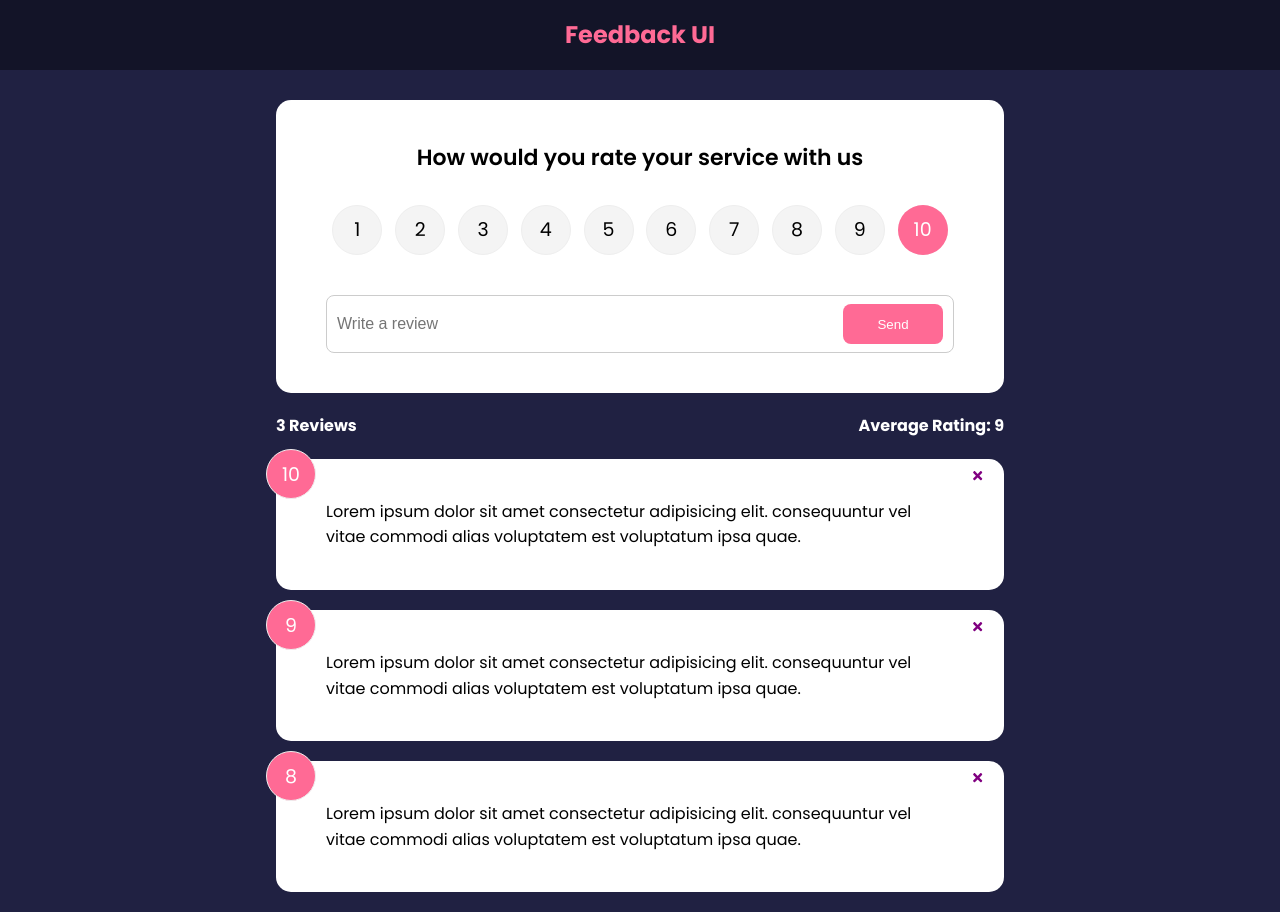
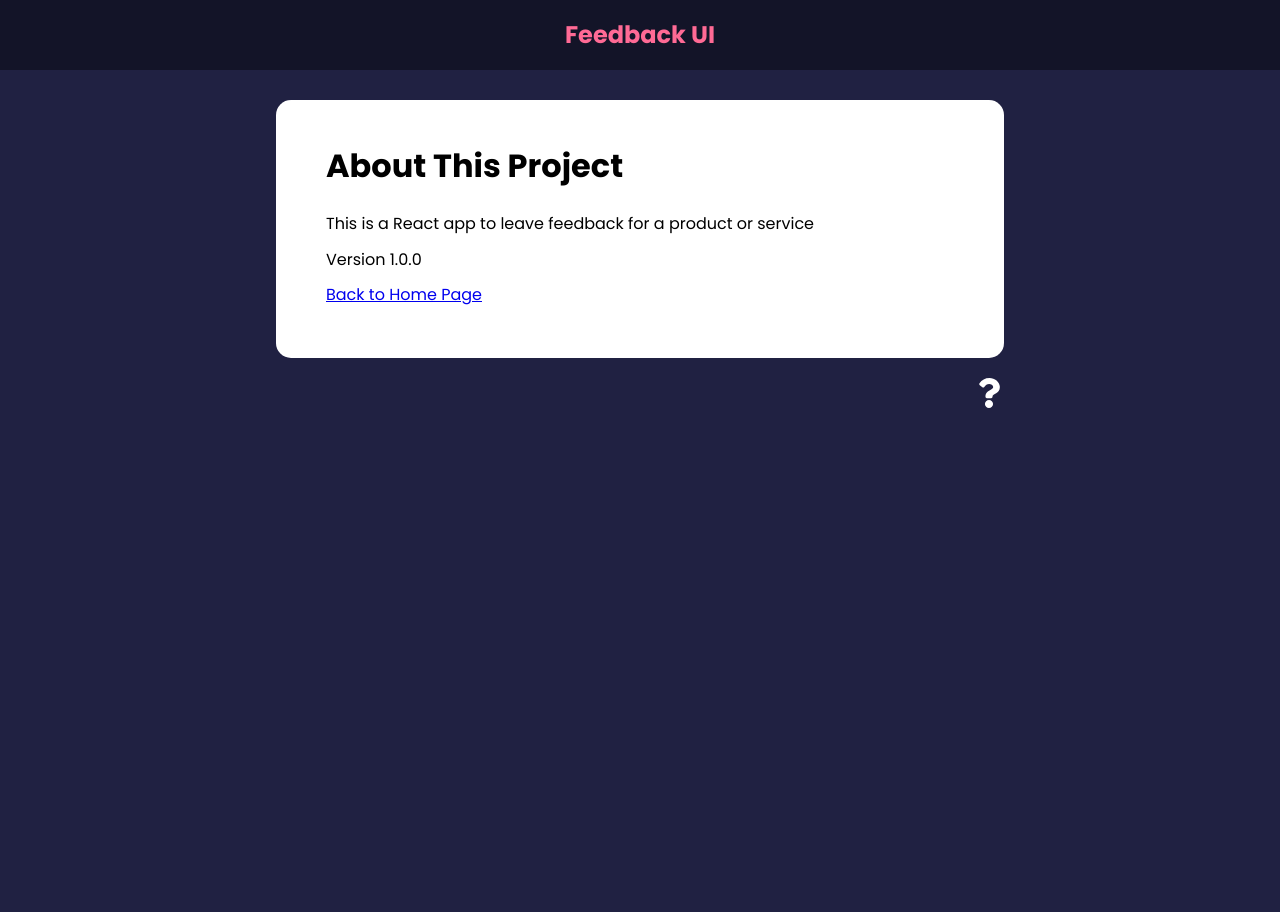
Before and after one commit to VaiDik-cyber/feedback, a React (Create React App) app: page /about in a window 1280 px wide. After the commit the page ends 800 px from the top, so only its background shows below. Built offline with nearby package versions, Linux system fonts and the light colour scheme; the HTML template or start-up script is replaced by a standard one.

Commit message:
Router,createContext and about page added

```diff
--- a/package.json
+++ b/package.json
@@ -6,9 +6,12 @@
     "@testing-library/jest-dom": "^5.16.5",
     "@testing-library/react": "^13.4.0",
     "@testing-library/user-event": "^13.5.0",
+    "framer-motion": "^10.16.4",
     "react": "^18.2.0",
     "react-dom": "^18.2.0",
     "react-icons": "^4.10.1",
+    "react-router": "^6.20.0",
+    "react-router-dom": "^6.15.0",
     "react-scripts": "5.0.1",
     "uuid": "^9.0.0",
     "web-vitals": "^2.1.4"
--- a/src/App.js
+++ b/src/App.js
@@ -1,10 +1,14 @@
 import { v4 as uuidv4 } from "uuid";
 import { useState } from "react";
+import {FeedbackProvider} from './context/FeedbackContext'
 import Header from "./components/Header";
 import FeedbackData from "./data/FeedbackData";
 import FeedbackList from "./components/FeedbackList";
 import FeedbackStats from "./components/FeedbackStats";
 import FeedbackForm from "./components/FeedbackForm";
+import AboutPages from "./Pages/AboutPages";
+import { BrowserRouter as Router, Route,Routes } from "react-router-dom";
+import AboutIconLink from "./components/AboutIconLink";
 
 function App() {
   const [feedback, setFeedback] = useState(FeedbackData);
@@ -12,7 +16,13 @@ function App() {
   const deleteFeedback = (id) => {
     // console.log("APP", id);
     if (window.confirm("Are You sure you want to Delete Feedback?")) {
-      setFeedback(feedback.filter((item) => item.id !== id));
+      setFeedback(
+        feedback.filter((item) => {
+          console.log(item.id);
+          // console.log(id);
+          return item.id !== id;
+        })
+      );
     }
   };
 
@@ -21,15 +31,26 @@ function App() {
     setFeedback([newFeedback, ...feedback]);
   };
   return (
-    <>
+    <FeedbackProvider>
+    <Router>
       <Header></Header>
 
       <div className="container">
-        <FeedbackForm handleAdd={addFeedback} />
+      <Routes>
+        <Route exact path="/" element={<>
+          <FeedbackForm handleAdd={addFeedback} />
         <FeedbackStats feedback={feedback}></FeedbackStats>
         <FeedbackList feedback={feedback} deleteClick={deleteFeedback} />
+        </>}/>
+
+        {/* <Route path="/about" Component={AboutPages}/> */}
+
+        <Route path="/about" element={<AboutPages/>}/>
+        </Routes>
+        <AboutIconLink/>
       </div>
-    </>
+    </Router>
+    </FeedbackProvider>
   );
 }
 
--- /dev/null
+++ b/src/Pages/AboutPages.jsx
@@ -0,0 +1,22 @@
+import React from 'react'
+import Card from '../components/shared/Card';
+import {Link} from 'react-router-dom';
+
+
+const AboutPages = () => {
+  return (
+    <Card>
+        <div className="about">
+            <h1>About This Project</h1>
+            <p>This is a React app to leave feedback for a product or service</p>
+            <p>Version 1.0.0</p>
+            <p>
+
+                <Link to="/" >Back to Home Page</Link>
+            </p>
+        </div>
+    </Card>
+  )
+}
+
+export default AboutPages
--- /dev/null
+++ b/src/components/AboutIconLink.jsx
@@ -0,0 +1,16 @@
+import React from 'react';
+import { FaQuestion } from 'react-icons/fa';
+import {Link} from 'react-router-dom';
+
+const AboutIconLink = () => {
+  return (
+    <div className='about-link'>
+        <Link to='/about'>
+        <FaQuestion size={30}/>
+        </Link>
+
+    </div>
+  )
+}
+
+export default AboutIconLink
--- a/src/components/FeedbackItems.jsx
+++ b/src/components/FeedbackItems.jsx
@@ -3,15 +3,13 @@ import PropTypes from "prop-types";
 import Card from "./shared/Card";
 
 function FeedbackItems({ item, deleteClick }) {
+  const handleClick = () => {
+    deleteClick(item.id);
+  };
   return (
-    <Card
-      children={item}
-      handleClick={() => {
-        deleteClick(item.id);
-      }}
-    >
+    <Card children={item}>
       <div className="num-display">{item.rating}</div>
-      <button onClick={deleteClick} className="close">
+      <button onClick={handleClick} className="close">
         <FaTimes color="purple"></FaTimes>
       </button>
       <div className="text-display">{item.text}</div>
--- a/src/components/FeedbackList.jsx
+++ b/src/components/FeedbackList.jsx
@@ -1,3 +1,4 @@
+import { motion, AnimatePresence } from "framer-motion";
 import PropTypes from "prop-types";
 import React from "react";
 import FeedbackItems from "./FeedbackItems";
@@ -10,11 +11,31 @@ const FeedbackList = ({ feedback, deleteClick }) => {
 
   return (
     <div className="feedback-list">
-      {feedback.map((item) => (
-        <FeedbackItems key={item.id} item={item} deleteClick={deleteClick} />
-      ))}
+      <AnimatePresence>
+        {feedback.map((item) => (
+          <motion.div
+            key={item.id}
+            initial={{ opacity: 0 }}
+            animate={{ opacity: 1 }}
+            exit={{ opacity: 0 }}
+          >
+            <FeedbackItems
+              key={item.id}
+              item={item}
+              deleteClick={deleteClick}
+            />
+          </motion.div>
+        ))}
+      </AnimatePresence>
     </div>
   );
+  // return (
+  //   <div className="feedback-list">
+  //     {feedback.map((item) => (
+  //       <FeedbackItems key={item.id} item={item} deleteClick={deleteClick} />
+  //     ))}
+  //   </div>
+  // );
 };
 FeedbackList.prototype = {
   feedback: PropTypes.arrayOf(
--- a/src/components/shared/Card.jsx
+++ b/src/components/shared/Card.jsx
@@ -1,7 +1,7 @@
 import PropTypes from "prop-types";
 import React from "react";
 
-const Card = ({ children, reverse, handleClick }) => {
+const Card = ({ children, reverse }) => {
   return (
     // <div className={`card ${reverse && "reverse"}`}>
     <div
--- /dev/null
+++ b/src/context/FeedbackContext.js
@@ -0,0 +1,22 @@
+import { createContext,useState } from "react";
+import context from "react-bootstrap/esm/AccordionContext";
+
+const FeedbackContext = createContext();
+
+export const FeedbackProvider = ({children})=>{
+    const[feedback,setFeedback] = useState({
+        id:1,
+        text:"this is from context",
+        rating:10,
+    })
+    return (
+        <FeedbackContext.Provider
+        value={{
+            feedback
+        }}>
+            {children}
+        </FeedbackContext.Provider>
+    )
+}
+
+export default FeedbackContext;
```
Also changed, not shown: 1 other file (tests, documents, lock files or other folders).
